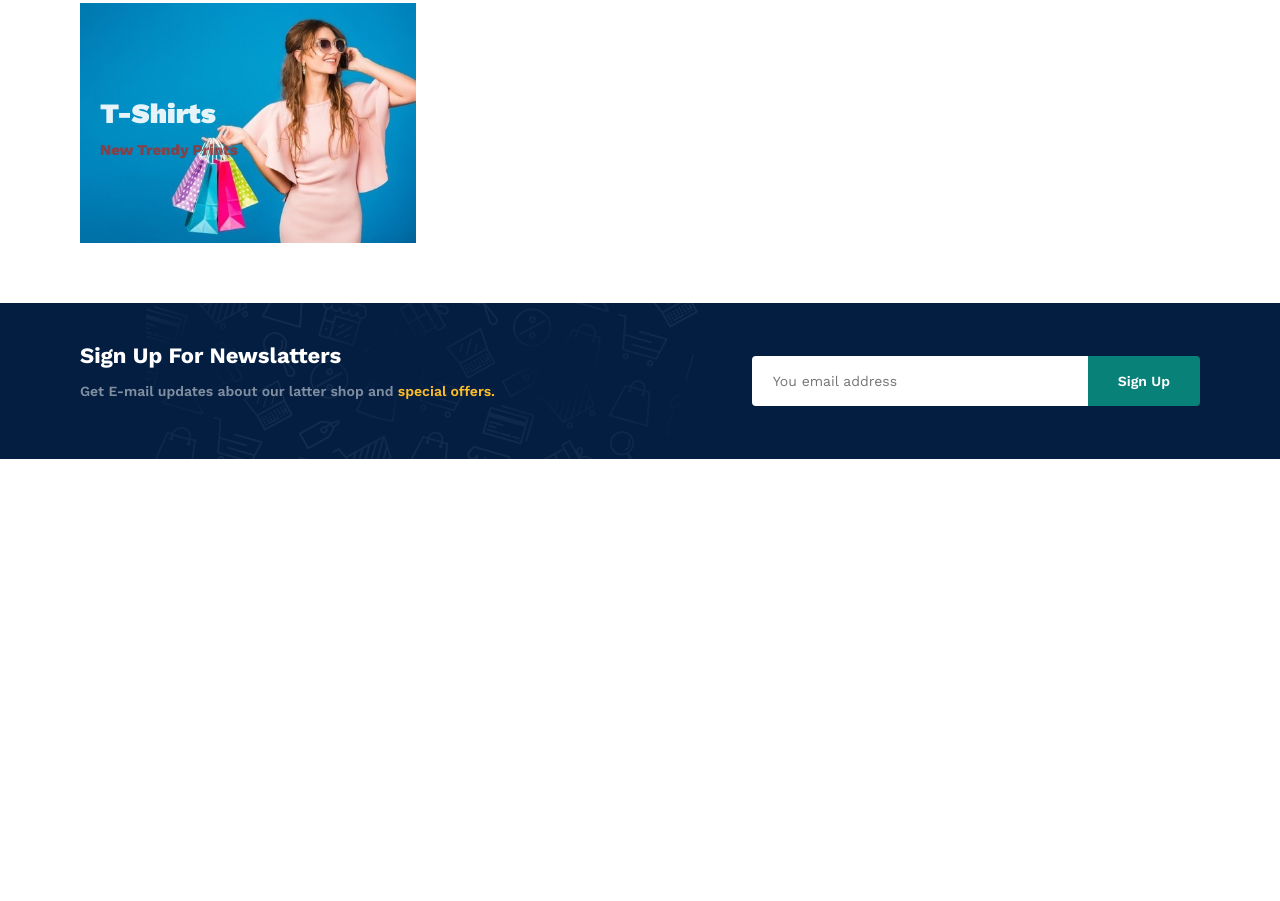
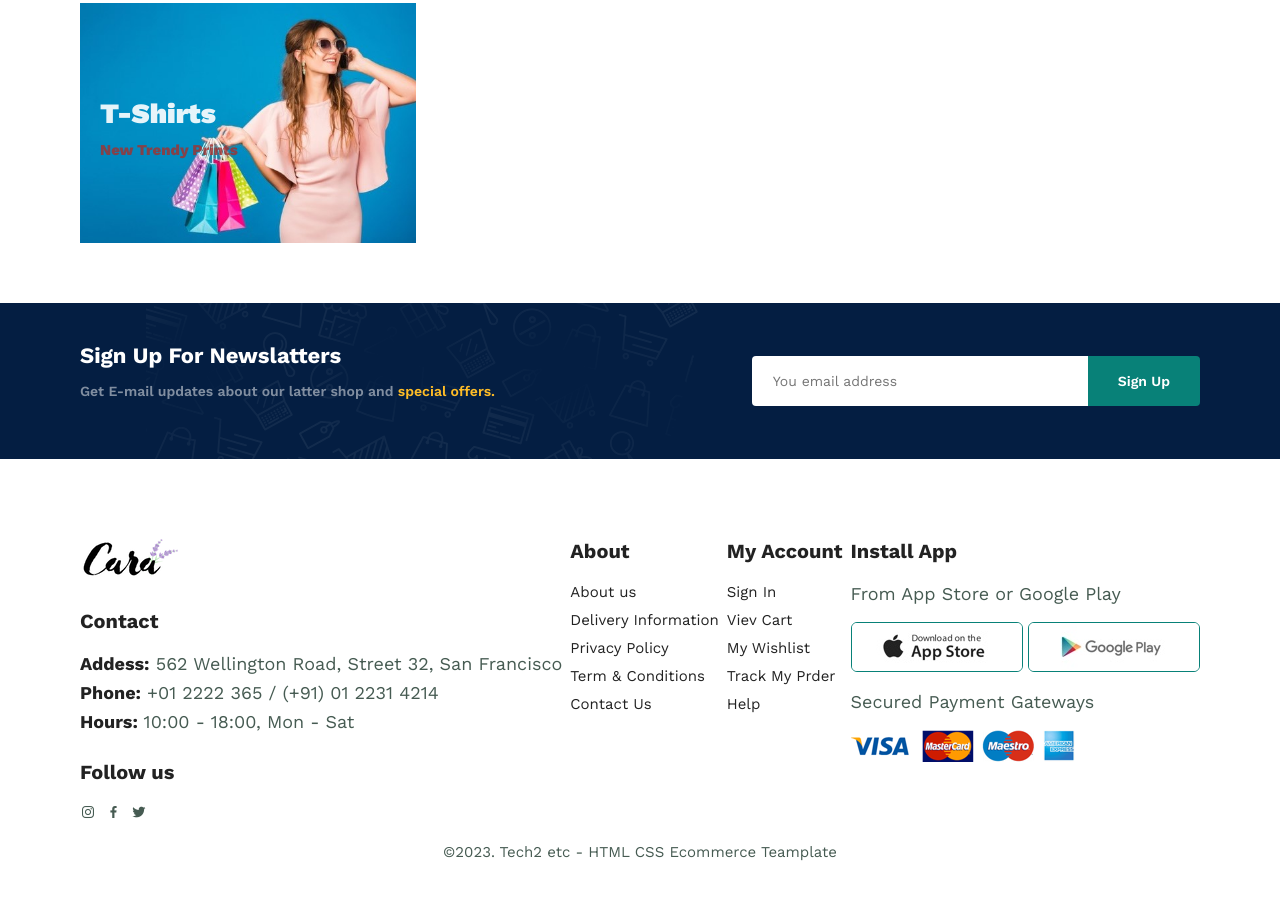
Before and after one commit to ZychkovSerhii/My-eleventh-website-shop-2, a plain HTML site: page index.html in a window 1280 px wide. Shown: the part 4237-5138 px from the top of the page. Before the commit the page ends 4736 px from the top, so only its background shows below. Drawn offline with nearby package versions, Linux system fonts and the light colour scheme.

Commit message:
Fourth commit added footer and styles him

```diff
--- a/css/main.css
+++ b/css/main.css
@@ -188,6 +188,7 @@ body {
   border-radius: 4px;
   color: #088178;
   background-color: #fddde4;
+  cursor: default;
 }
 
 #feature .fe-box:nth-child(2) h6 {
@@ -237,6 +238,10 @@ body {
 
 #product1 .pro:hover {
   box-shadow: 20px 20px 30px rgba(0, 0, 0, 0.06);
+}
+
+#product1 .pro .addbutton:hover {
+  background-color: #d6f5da;
 }
 
 #product1 .pro .pro-descriptin {
@@ -380,6 +385,7 @@ body {
   background-position: center;
   padding: 20px;
   margin-bottom: 20px;
+  cursor: pointer;
 }
 
 #banner3 h2 {
@@ -451,3 +457,90 @@ body {
   border-top-left-radius: 0;
   border-bottom-left-radius: 0;
 }
+
+footer .main {
+  display: flex;
+  flex-wrap: wrap;
+  justify-content: space-between;
+}
+
+footer .col {
+  display: flex;
+  flex-direction: column;
+  align-items: flex-start;
+  margin-bottom: 20px;
+}
+
+footer .logo {
+  margin-bottom: 30px;
+}
+
+footer h4 {
+  font-size: 20px;
+  padding-bottom: 20px;
+}
+
+footer p {
+  font-size: 18px;
+  margin: 0 0 8px 0;
+}
+
+footer a {
+  font-size: 15px;
+  text-decoration: none;
+  color: #222;
+  margin-bottom: 10px;
+}
+
+footer .follow {
+  margin-top: 20px;
+}
+
+footer .follow i {
+  color: #465b52;
+  padding-right: 4px;
+  cursor: pointer;
+}
+
+footer .instal .row img {
+  border: 1px solid #088178;
+  border-radius: 6px;
+}
+
+footer .instal img {
+  margin: 10px 0 15px 0;
+  cursor: pointer;
+}
+
+footer .follow i:hover,
+footer a:hover {
+  color: #088178;
+}
+
+footer .copyright p {
+  font-size: 15px;
+  width: 100%;
+  text-align: center;
+  margin: 0;
+}
+
+footer strong {
+  color: #222;
+}
+
+/* Start Media Query */
+
+@media (max-widht: 799px) {
+  #navbar {
+    display: flex;
+    align-items: flex-start;
+    flex-direction: column;
+    justify-content: flex-start;
+    position: fixed;
+    top: 0;
+    right: 0px;
+    height: 100vh;
+    width: 300px;
+    background-color: #e3e3e3;
+  }
+}
--- a/index.html
+++ b/index.html
@@ -380,5 +380,60 @@
         <button class="normal">Sign Up</button>
       </div>
     </section>
+
+    <footer class="section-p1">
+      <div class="main">
+        <div class="col">
+          <img class="logo" src="img/logo.png" alt="logo">
+          <h4>Contact</h4>
+          <p><strong>Addess:</strong> 562 Wellington Road, Street 32, San Francisco</p>
+          <p><strong>Phone:</strong> +01 2222 365 / (+91) 01 2231 4214</p>
+          <p><strong>Hours:</strong> 10:00 - 18:00, Mon - Sat</p>
+          <div class="follow">
+            <h4>Follow us</h4>
+            <div class="icon">
+              <i class='bx bxl-instagram'></i>
+              <i class='bx bxl-facebook' ></i>
+              <i class='bx bxl-twitter'></i>
+            </div>
+          </div>
+        </div>
+
+        <div class="col">
+          <h4>About</h4>
+          <a href="#">About us</a>
+          <a href="#">Delivery Information</a>
+          <a href="#">Privacy Policy</a>
+          <a href="#">Term & Conditions</a>
+          <a href="#">Contact Us</a>
+        </div>
+
+        <div class="col">
+          <h4>My Account</h4>
+          <a href="#">Sign In</a>
+          <a href="#">Viev Cart</a>
+          <a href="#">My Wishlist</a>
+          <a href="#">Track My Prder</a>
+          <a href="#">Help</a>
+        </div>
+
+        <div class="coll instal">
+          <h4>Install App</h4>
+          <p>From App Store or Google Play</p>
+          <div class="row">
+            <img src="img/pay/app.jpg" alt="apple">
+            <img src="img/pay/play.jpg" alt="google">
+          </div>
+          <p>Secured Payment Gateways</p>
+          <img src="img/pay/pay.png" alt="Pyments sec">
+        </div>
+      </div>
+
+      <div class="copyright">
+        <p>©2023. Tech2 etc - HTML CSS Ecommerce Teamplate</p>
+      </div>
+
+    </footer>
+
   </body>
 </html>
```
